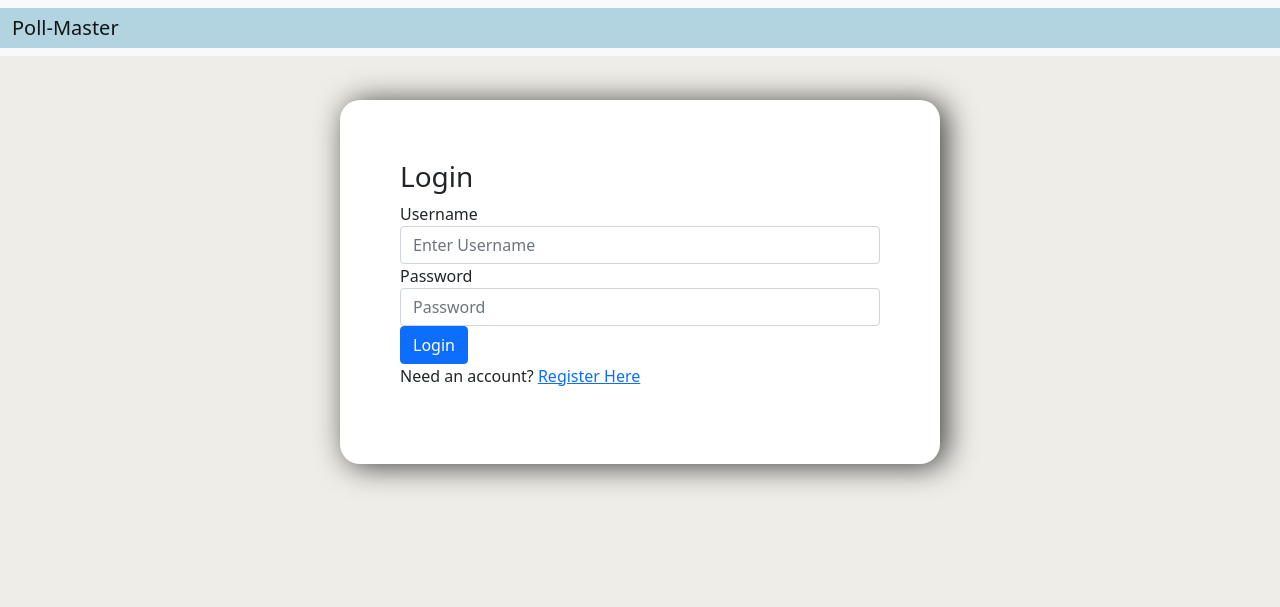
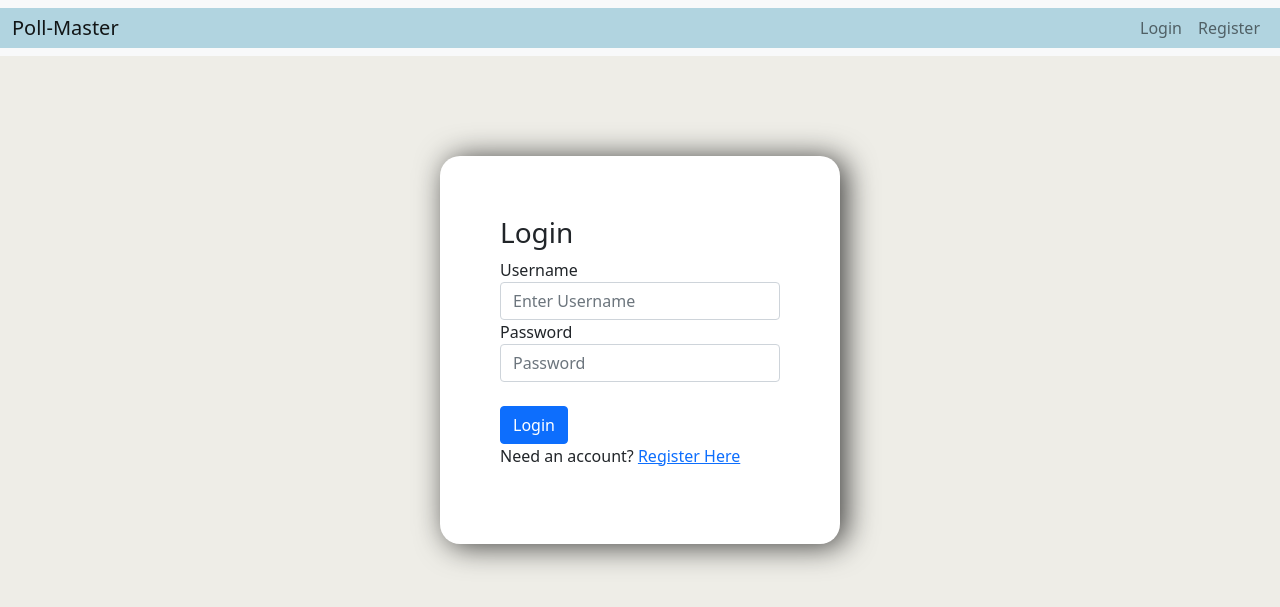
Before and after one commit to yckfowa/polls-app, a Django app: page /accounts/login/ in a window 1280 px wide. Shown: the top 607 px of the page. Run offline with Django 3.2, Linux system fonts and the light colour scheme.

Commit message:
modified css

```diff
--- a/accounts/templates/accounts/login.html
+++ b/accounts/templates/accounts/login.html
@@ -3,8 +3,23 @@
 {% block content %}
 
 
-<div class="center-column">
-	<h3>Login </h3>
+<style>
+    .login-form {
+
+        width:400px;
+		margin: 100px auto;
+		padding:60px;
+		background-color: #fff;
+		border-radius: 20px;
+		box-shadow: 6px 2px 30px 0px rgba(0,0,0,0.75);
+}
+
+
+
+</style>
+
+<div class="login-form">
+    <h3>Login</h3>
     <form action="" method="POST">
         {% csrf_token %}
         <div class="form-group">
@@ -15,13 +30,16 @@
             <label for="password">Password</label>
             <input type="password" class="form-control" name="password" placeholder="Password" required>
         </div>
+        <br>
         <button type="submit" class="btn btn-primary">Login</button>
         <p>Need an account? <a href="{% url 'accounts:register' %}">Register Here</a></p>
+
     </form>
-        </div>
-    </div>
+
+    {% for message in messages %}
+    <p id="messages"> {{message}}</p>
+    {% endfor %}
 </div>
 
 
 {% endblock %}
-</div>
--- a/accounts/urls.py
+++ b/accounts/urls.py
@@ -6,4 +6,5 @@ app_name = "accounts"
 urlpatterns=[
     path('register/', views.register, name='register'),
     path('login/', views.loginPage, name='loginPage'),
+    path('logout/',views.logoutUser, name='logout'),
 ]
--- a/accounts/views.py
+++ b/accounts/views.py
@@ -1,6 +1,7 @@
 from django.shortcuts import render, redirect
-from django.contrib.auth import authenticate, login
+from django.contrib.auth import authenticate, login, logout
 from .forms import CreateUserForm
+from django.contrib import messages
 
 
 def register(request):
@@ -27,6 +28,13 @@ def loginPage(request):
         if user is not None:
             login(request, user)
             return redirect('polls:index')
+        else:
+            messages.info(request, 'Username or password is incorrect')
 
     context = {}
     return render(request, 'accounts/login.html', context)
+
+
+def logoutUser(request):
+    logout(request)
+    return redirect('accounts:loginPage')
--- a/mysite/settings.py
+++ b/mysite/settings.py
@@ -121,6 +121,7 @@ USE_TZ = True
 
 STATIC_URL = '/static/'
 
+
 # Default primary key field type
 # https://docs.djangoproject.com/en/3.2/ref/settings/#default-auto-field
 
--- a/polls/templates/base.html
+++ b/polls/templates/base.html
@@ -1,3 +1,11 @@
+<!DOCTYPE html>
+<html>
+<head>
+  <title>Poll Master</title>
+
+
+</head>
+
 <link href="https://cdn.jsdelivr.net/npm/bootstrap@5.0.2/dist/css/bootstrap.min.css" rel="stylesheet" integrity="sha384-EVSTQN3/azprG1Anm3QDgpJLIm9Nao0Yz1ztcQTwFspd3yD65VohhpuuCOmLASjC" crossorigin="anonymous">
 
 <style>
@@ -21,18 +29,17 @@ body {
 
 </style>
 
+<body>
 
-<!DOCTYPE html>
-<html>
 
-<nav class="navbar fixed-top navbar-light bg-light">
-  <div class="container-fluid">
-    <a class="navbar-brand" href="#">Poll-Master</a>
-  </div>
-</nav>
+  {% include 'includes/navbar.html' %}
 
-<body>
-{% block content %}{% endblock content %}
+  {% block content %}
+
+  {% endblock content %}
+
+
 </body>
 
+
 </html>
--- /dev/null
+++ b/polls/templates/includes/navbar.html
@@ -0,0 +1,31 @@
+
+<style>
+  .hello-msg{
+    font-size: 18px;
+    color: #A49393;
+    margin-right: 20px;
+    text-align: center;
+
+  }
+
+  .nav-link{
+    color: #A49393;
+    padding: 2px;
+  }
+
+</style>
+
+<nav class="navbar navbar-expand-sm navbar-light bg-light">
+  <div class="container-fluid">
+    <a class="navbar-brand" href="{% url 'home' %}">Poll-Master</a>
+    <div class="navbar-nav ml-auto">
+            {% if request.user.is_authenticated %}
+            <span class="hello-msg">Hello,{{request.user}}</span>
+            <a class="nav-link" href="{% url 'accounts:logout' %}">Logout</a>
+            {% else %}
+            <a class="nav-link" href="{% url 'accounts:loginPage' %}">Login</a>
+            <a class="nav-link" href="{% url 'accounts:register' %}">Register</a>
+            {% endif %}
+        </div>
+  </div>
+</nav>
--- a/polls/urls.py
+++ b/polls/urls.py
@@ -1,11 +1,12 @@
 from django.urls import path
+from django.contrib.auth.decorators import login_required
 from . import views
 
 app_name = 'polls'
 
 urlpatterns = [
-    path('', views.IndexView.as_view(), name='index'),
-    path('<int:pk>/', views.DetailView.as_view(), name='detail'),
-    path('<int:pk>/results/', views.ResultsView.as_view(), name='results'),
+    path('', login_required(views.IndexView.as_view()), name='index'),
+    path('<int:pk>/', login_required(views.DetailView.as_view()), name='detail'),
+    path('<int:pk>/results/', login_required(views.ResultsView.as_view()), name='results'),
     path('<int:question_id>/vote/', views.vote, name='vote'),
 ]
--- a/polls/views.py
+++ b/polls/views.py
@@ -1,11 +1,10 @@
 from django.http import HttpResponse, HttpResponseRedirect
-from django.shortcuts import get_object_or_404, render,redirect
+from django.shortcuts import get_object_or_404, render, redirect
 from django.urls import reverse
 from django.views import generic
 from django.utils import timezone
 
 from .models import Choice, Question
-
 
 from django.template import loader
 
@@ -47,6 +46,7 @@ def vote(request, question_id):
         selected_choice.save()
         return HttpResponseRedirect(reverse('polls:results', args=(question.id,)))
 
+
 def detail(request, question_id):
     question = get_object_or_404(Question, pk=question_id)
     return render(request, 'polls/detail.html', {'question': question})
```
Also changed, not shown: accounts/templates/accounts/register.html (+20 -4 lines), polls/templates/home.html (+5 -4 lines), polls/templates/polls/detail.html (+9 -0 lines), polls/templates/polls/index.html (+14 -2 lines), README.md, db.sqlite3. Lines whose indentation alone changed are shown as unchanged.
